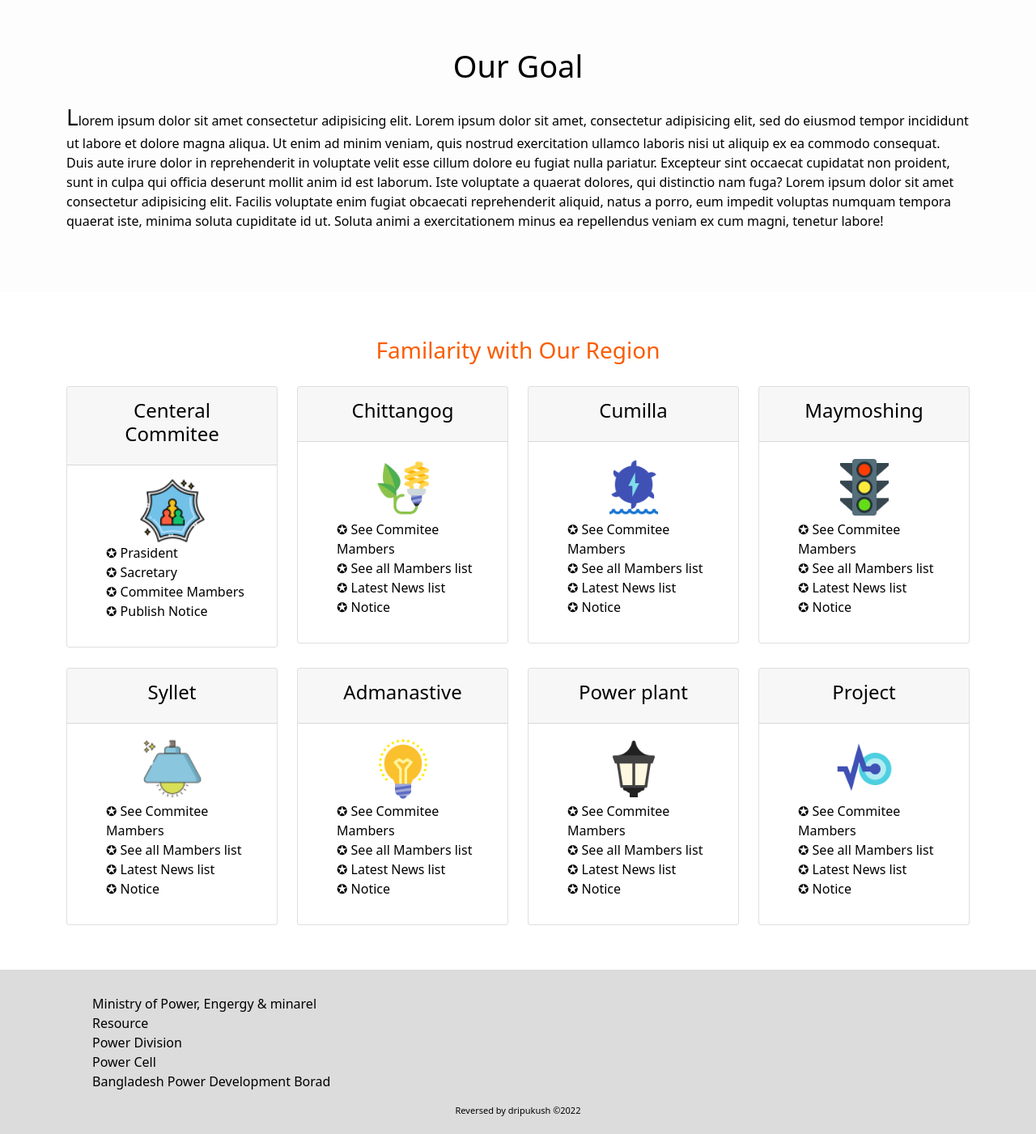
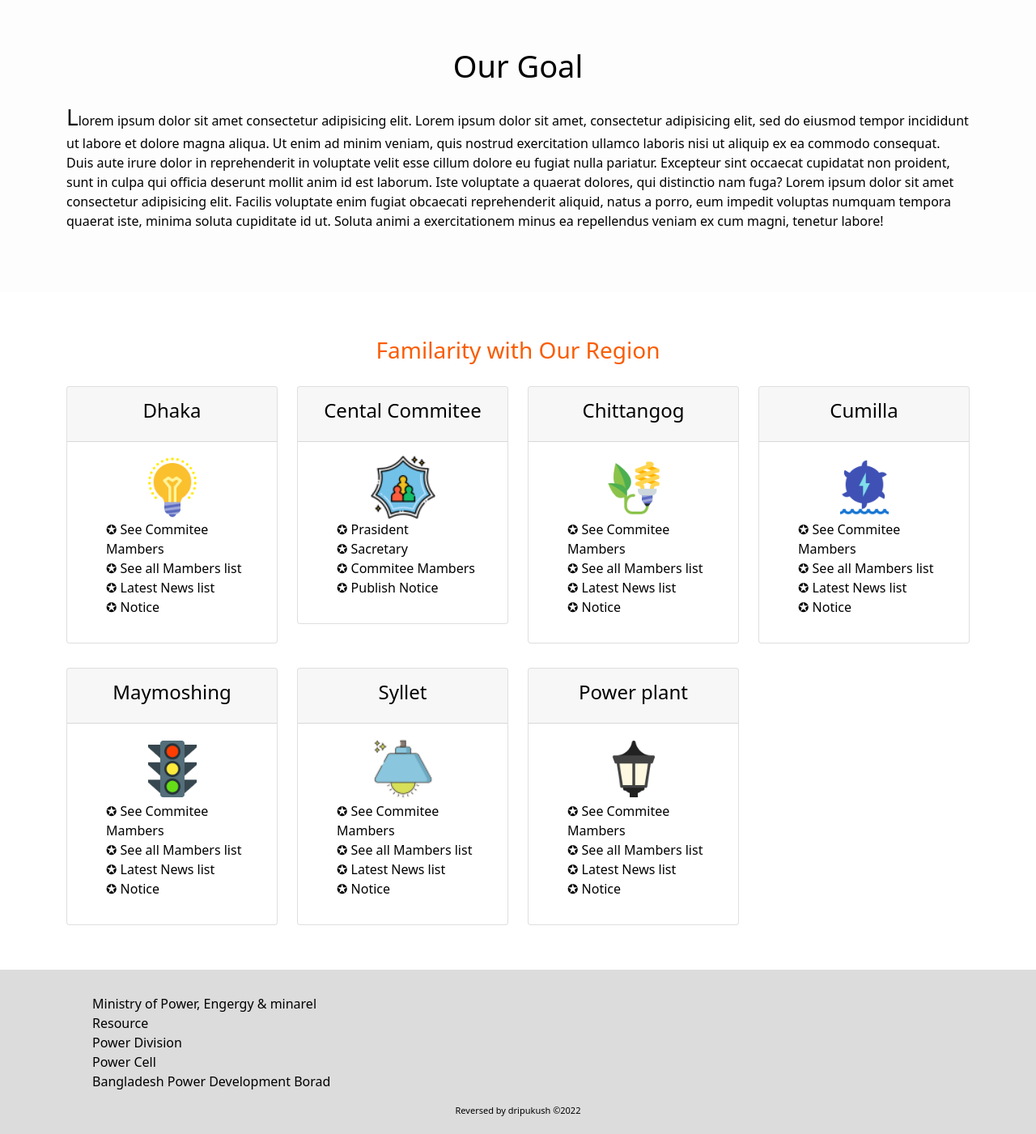
Before and after one commit to nayamat0911/Diprokush-Web-Page, a Django app: page / in a window 1280 px wide. Shown: the part 857-2258 px from the top of the page at 81% size. Run offline with Django 3.2, Linux system fonts and the light colour scheme; data comes from the database, SQL or seed files in the repository; parts of the project's set-up code (start-up, migrations or seed data) failed here and were passed over.

Commit message:
hange zone item in html file

```diff
--- a/dripukush/home/templates/Home/home_page.html
+++ b/dripukush/home/templates/Home/home_page.html
@@ -38,11 +38,34 @@
         <div class="container">
             <h3>Familarity with Our Region</h3>
             <div class="row at">
+              <!---zone section--->
+              <div class="col-12 col-md-4 col-sm-6 col-lg-3">
+                  <a href="{% url 'zoon_profile:syllet_page' %}">
+                      <div class="card">
+                          <div class="card-header">
+                              <h4>Dhaka</h4>
+                          </div>
+                          <div class="card-body">
+                              <div class="img_div text-center">
+                                  <img src="{% static 'home/img/icon/7.png' %}" alt="" style="width: 80px; height:80px; text-align: center;">
+                              </div>
+                              <!-- <p>Lorem ipsum, dolor sit amet consectetur adipisicing elit. Error nobis</p> -->
+                              <ul class="zoon_link_item">
+                                  <li><a href=""><span>&#10026; </span> See Commitee Mambers</a></li>
+                                  <li><a href=""><span>&#10026; </span>See all Mambers list</a></li>
+                                  <li><a href=""><span>&#10026; </span>Latest News list</a></li>
+                                  <li><a href=""><span>&#10026; </span>Notice</a></li>
+                              </ul>
+                          </div>
+
+                      </div>
+                  </a>
+              </div>
                 <div class="col-12 col-md-4 col-sm-6 col-lg-3">
                     <a href="{% url 'commitee_app:commitee' %}">
                         <div class="card">
                             <div class="card-header">
-                                <h4>Centeral Commitee</h4>
+                                <h4>Cental Commitee</h4>
                             </div>
                             <div class="card-body">
                                 <div class="img_div text-center">
@@ -143,28 +166,7 @@
                         </div>
                     </a>
                 </div>
-                <div class="col-12 col-md-4 col-sm-6 col-lg-3">
-                    <a href="{% url 'zoon_profile:syllet_page' %}">
-                        <div class="card">
-                            <div class="card-header">
-                                <h4>Admanastive</h4>
-                            </div>
-                            <div class="card-body">
-                                <div class="img_div text-center">
-                                    <img src="{% static 'home/img/icon/7.png' %}" alt="" style="width: 80px; height:80px; text-align: center;">
-                                </div>
-                                <!-- <p>Lorem ipsum, dolor sit amet consectetur adipisicing elit. Error nobis</p> -->
-                                <ul class="zoon_link_item">
-                                    <li><a href=""><span>&#10026; </span> See Commitee Mambers</a></li>
-                                    <li><a href=""><span>&#10026; </span>See all Mambers list</a></li>
-                                    <li><a href=""><span>&#10026; </span>Latest News list</a></li>
-                                    <li><a href=""><span>&#10026; </span>Notice</a></li>
-                                </ul>
-                            </div>
 
-                        </div>
-                    </a>
-                </div>
                 <div class="col-12 col-md-4 col-sm-6 col-lg-3">
                     <a href="{% url 'commitee_app:commitee' %}">
                         <div class="card">
@@ -187,27 +189,7 @@
                         </div>
                     </a>
                 </div>
-                <div class="col-12 col-md-4 col-sm-6 col-lg-3">
-                    <a href="{% url 'zoon_profile:syllet_page' %}">
-                        <div class="card">
-                            <div class="card-header">
-                                <h4>Project</h4>
-                            </div>
-                            <div class="card-body">
-                                <div class="img_div text-center">
-                                    <img src="{% static 'home/img/icon/14.png' %}" alt="" style="width: 80px; height:80px; text-align: center;">
-                                </div>
-                                <!-- <p>Lorem ipsum, dolor sit amet consectetur adipisicing elit. Error nobis</p> -->
-                                <ul class="zoon_link_item">
-                                    <li><a href=""><span>&#10026; </span> See Commitee Mambers</a></li>
-                                    <li><a href=""><span>&#10026; </span>See all Mambers list</a></li>
-                                    <li><a href=""><span>&#10026; </span>Latest News list</a></li>
-                                    <li><a href=""><span>&#10026; </span>Notice</a></li>
-                                </ul>
-                            </div>
-                        </div>
-                    </a>
-                </div>
+
             </div>
         </div>
     </div>
```
